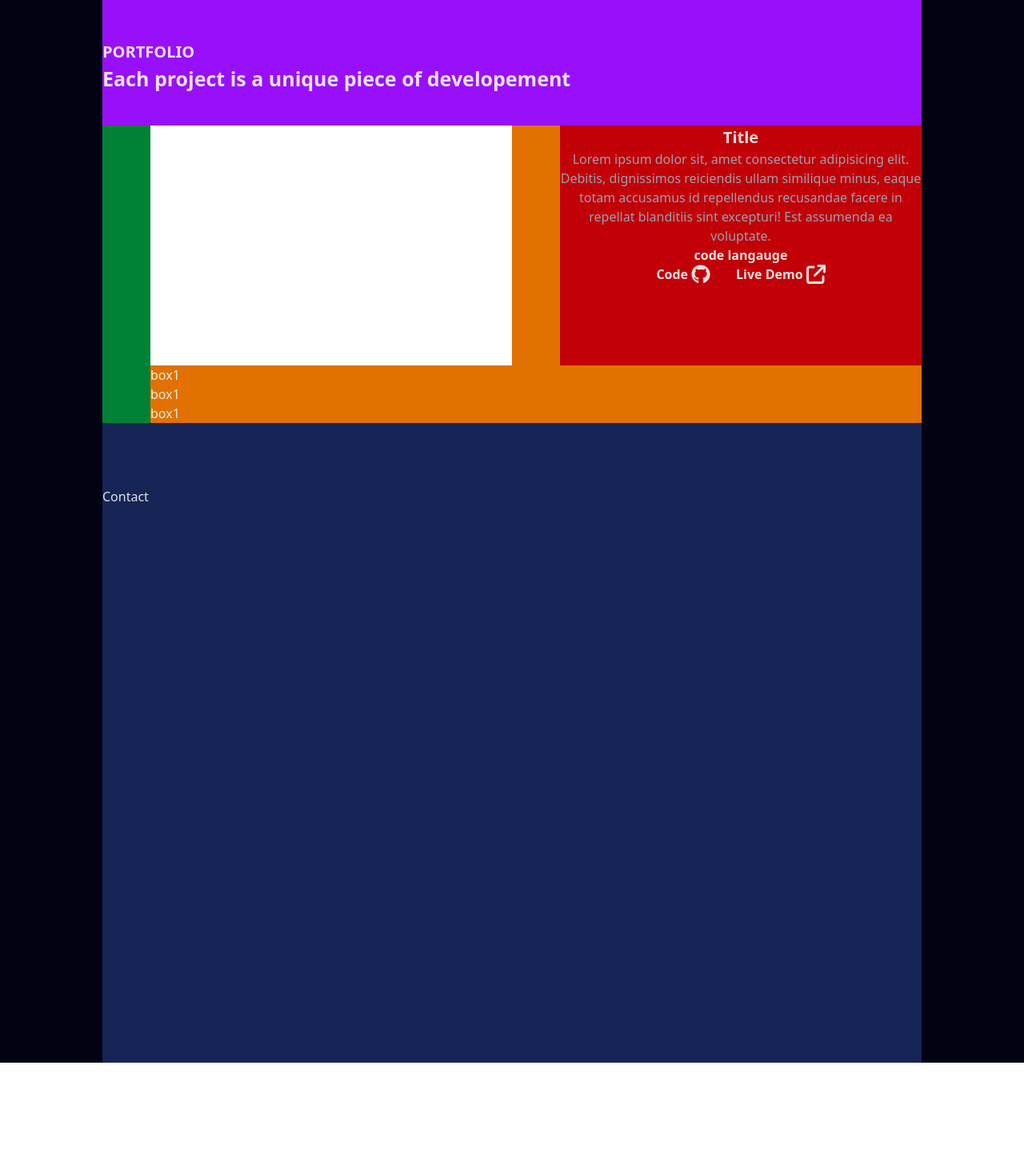
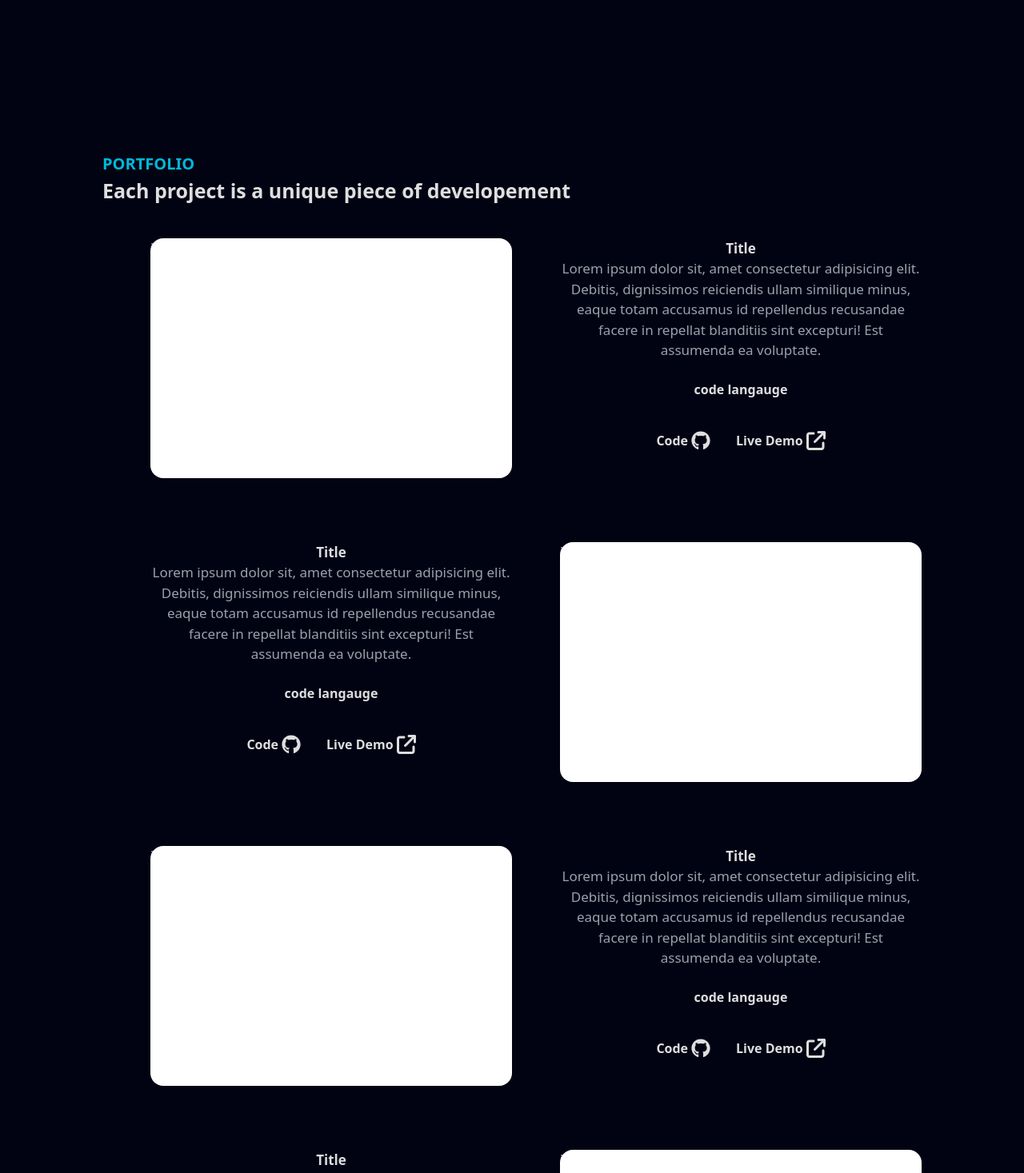
Before and after one commit to Adedejijohn11/Portfolio-vs2, a React (Vite) app: page / in a window 1280 px wide. Shown: the part 1330-2797 px from the top of the page at 80% size. Before the commit the page ends 2659 px from the top, so only its background shows below. Built offline with nearby package versions, Linux system fonts and the light colour scheme.

Commit message:
did the ui and only image left to add

```diff
--- a/src/App.jsx
+++ b/src/App.jsx
@@ -4,6 +4,7 @@ import About from "./components/about";
 import Project from "./components/project";
 import Contact from "./components/contact";
 import Navbar from "./components/navbar";
+import Footer from "./components/footer";
 
 function App() {
   return (
@@ -14,6 +15,7 @@ function App() {
         <About />
         <Project />
         <Contact />
+        <Footer />
       </div>
     </div>
   );
--- a/src/components/about.jsx
+++ b/src/components/about.jsx
@@ -4,10 +4,10 @@ const About = () => {
   return (
     <div
       id="about"
-      className="h-full w-full lg:w-[80%] px-5 md:px-10 lg:px-0  "
+      className="h-[600px]  w-full lg:w-[80%] px-5 md:px-10 lg:px-0   "
     >
-      <div className="pt-30 md:pt-40 h-full flex flex-col gap-8 items-center justify-center">
-        <h1 className="text-[20px] lg:text-[25px] font-bold">
+      <div className="pt-30 xl:pt-40 h-full flex flex-col gap-8 items-center justify-center">
+        <h1 className="text-[20px] lg:text-[25px] text-cyan-500 font-bold ">
           ABOUT ME
         </h1>
         <div className="flex flex-col md:flex-row items-center justify-center gap-8 ">
--- a/src/components/contact.jsx
+++ b/src/components/contact.jsx
@@ -1,10 +1,37 @@
 import React from "react";
+import { MdEmail } from "react-icons/md";
+import { FaLocationDot } from "react-icons/fa6";
 
 const Contact = () => {
   return (
-    <div id="contact" className="h-[800px]  w-[80%] bg-blue-950">
-      <div className="pt-20">
-        <h1>Contact</h1>
+    <div
+      id="contact"
+      className="h-[500px] w-full lg:w-[80%] px-5 md:px-10 lg:px-0  flex items-center"
+    >
+      <div className="pt-10">
+        <h1 className="text-[18px] font-bold  text-cyan-500 ">CONTACT</h1>
+        <p className="text-[22px] font-bold">
+          Hit me up for any opportunity 👇!!!{" "}
+        </p>
+        <div className="flex flex-col md:flex-row pl-0 md:pl-10 mt-15 gap-10">
+          <div className="flex items-center gap-5">
+            <FaLocationDot className=" text-[25px] text-cyan-500" />
+            <div>
+              <p className="text-[20px] font-bold">Location</p>
+              <p className="text-[18px] text-gray-400">Luxembourg</p>
+            </div>
+          </div>
+          <div className="flex items-center gap-5">
+            <MdEmail className=" text-[25px] text-cyan-500" />
+            <div>
+              <p className="text-[20px] font-bold">Mail</p>
+              <p className="text-[18px] text-gray-400">
+                adedejijohn099@gmail.com
+              </p>
+            </div>
+          </div>
+        </div>
+        <div></div>
       </div>
     </div>
   );
--- /dev/null
+++ b/src/components/footer.jsx
@@ -0,0 +1,22 @@
+import { FaLinkedin } from "react-icons/fa6";
+import { FaGithub } from "react-icons/fa6";
+
+const Footer = () => {
+  return (
+    <div className=" h-[60px] w-full md:w-[80%] border-t-2 border-gray-500  flex  items-center justify-center ">
+      <div className="w-full h-full  flex  items-center justify-center md:justify-between ">
+        <div>
+          <p className="text-[15px]  font-bold">
+            AdedejiJohn<span>&copy;copyright {new Date().getFullYear()}</span>
+          </p>
+        </div>
+        <div className="text-[23px] hidden  md:flex  gap-5">
+          <FaLinkedin />
+          <FaGithub />
+        </div>
+      </div>
+    </div>
+  );
+};
+
+export default Footer;
--- a/src/components/project.jsx
+++ b/src/components/project.jsx
@@ -1,46 +1,138 @@
 import React from "react";
 import { FaGithub } from "react-icons/fa6";
 import { FaArrowUpRightFromSquare } from "react-icons/fa6";
-<FaArrowUpRightFromSquare />
+<FaArrowUpRightFromSquare />;
 
 const Project = () => {
   return (
-    <div id="project" className="h-full w-full lg:w-[80%] px-5 md:px-10 lg:px-0  bg-pink-700">
-      <div className="pt-20 md:pt-30 flex flex-col bg-purple-600">
-        <h1 className="text-[20px] font-bold">PORTFOLIO</h1>
-        <h2 className="text-[25px] font-bold">Each project is a unique piece of developement</h2>
-        <div className="h-full w-full mt-10 pl-15 bg-green-700">
-          <div className="flex flex-col bg-amber-600">
-            <div className="flex gap-15">
-              <div className="h-[300px] w-[50%] bg-white">
+    <div
+      id="project"
+      className="h-full w-full lg:w-[80%] px-5 md:px-10 lg:px-0  "
+    >
+      <div className="pt-20 md:pt-30 flex flex-col ">
+        <h1 className="text-[15px] md:text-[20px] text-cyan-500 font-bold">
+          PORTFOLIO
+        </h1>
+        <h2 className="text-[15px] md:text-[25px] font-bold">
+          Each project is a unique piece of developement
+        </h2>
+        <div className="h-full w-full mt-10 pl-0  md:pl-15 ">
+          <div className="flex flex-col gap-20 ">
+            {/* Box-1 */}
+            <div className="flex flex-col md:flex-row gap-10 md:gap-15 ">
+              <div className="h-[230px] md:h-[300px]  w-full md:w-[50%] rounded-2xl bg-white">
                 img
               </div>
-              <div className="h-[300px] w-[50%] flex flex-col  items-center bg-red-700">
-                <h1 className="text-[20px] font-bold">Title</h1>
-                <p className="text-center text-gray-400">Lorem ipsum dolor sit, amet consectetur adipisicing elit. Debitis, dignissimos reiciendis ullam similique minus, eaque totam accusamus id repellendus recusandae facere in repellat blanditiis sint excepturi! Est assumenda ea voluptate.</p>
+              <div className="h-full w-full md:w-[50%] flex flex-col  items-center ">
+                <h1 className="text-[16px] lg:text-[17px] xl:text-[25px] font-bold">
+                  Title
+                </h1>
+                <p className="text-center text-[16px] lg:text-[17px] xl:text-[20px] text-gray-400">
+                  Lorem ipsum dolor sit, amet consectetur adipisicing elit.
+                  Debitis, dignissimos reiciendis ullam similique minus, eaque
+                  totam accusamus id repellendus recusandae facere in repellat
+                  blanditiis sint excepturi! Est assumenda ea voluptate.
+                </p>
 
-                <p className="font-bold">code langauge</p>
-                <div className="flex gap-8 ">
+                <p className="font-bold mt-6">code langauge</p>
+                <div className="flex gap-8 mt-10">
                   <div className="flex items-center ">
                     <span className="font-bold mr-1">Code</span>
-                    <FaGithub  className="text-2xl"/>
+                    <FaGithub className="text-2xl" />
                   </div>
-                  <div className="flex items-center ">
+                  <div className="flex items-center  ">
                     <span className="font-bold mr-1">Live Demo</span>
                     <FaArrowUpRightFromSquare className="text-2xl" />
                   </div>
-
                 </div>
               </div>
             </div>
-            <div>
-              box1
+            {/* Box-2 */}
+            <div className="flex flex-col md:flex-row-reverse gap-10 md:gap-15 ">
+              <div className="h-[230px] md:h-[300px] w-full md:w-[50%] rounded-2xl bg-white">
+                img
+              </div>
+              <div className="h-full w-full md:w-[50%] flex flex-col  items-center ">
+                <h1 className="text-[16px] lg:text-[17px] xl:text-[25px] font-bold">
+                  Title
+                </h1>
+                <p className="text-center text-[16px] lg:text-[17px] xl:text-[20px] text-gray-400">
+                  Lorem ipsum dolor sit, amet consectetur adipisicing elit.
+                  Debitis, dignissimos reiciendis ullam similique minus, eaque
+                  totam accusamus id repellendus recusandae facere in repellat
+                  blanditiis sint excepturi! Est assumenda ea voluptate.
+                </p>
+
+                <p className="font-bold mt-6">code langauge</p>
+                <div className="flex gap-8 mt-10">
+                  <div className="flex items-center ">
+                    <span className="font-bold mr-1">Code</span>
+                    <FaGithub className="text-2xl" />
+                  </div>
+                  <div className="flex items-center  ">
+                    <span className="font-bold mr-1">Live Demo</span>
+                    <FaArrowUpRightFromSquare className="text-2xl" />
+                  </div>
+                </div>
+              </div>
             </div>
-            <div>
-              box1
+            {/* Box-3 */}
+            <div className="flex flex-col md:flex-row gap-10 md:gap-15 ">
+              <div className="h-[230px] md:h-[300px] w-full md:w-[50%] rounded-2xl bg-white">
+                img
+              </div>
+              <div className="h-full w-full md:w-[50%] flex flex-col  items-center ">
+                <h1 className="text-[16px] lg:text-[17px] xl:text-[25px] font-bold">
+                  Title
+                </h1>
+                <p className="text-center text-[16px] lg:text-[17px] xl:text-[20px] text-gray-400">
+                  Lorem ipsum dolor sit, amet consectetur adipisicing elit.
+                  Debitis, dignissimos reiciendis ullam similique minus, eaque
+                  totam accusamus id repellendus recusandae facere in repellat
+                  blanditiis sint excepturi! Est assumenda ea voluptate.
+                </p>
+
+                <p className="font-bold mt-6">code langauge</p>
+                <div className="flex gap-8 mt-10">
+                  <div className="flex items-center ">
+                    <span className="font-bold mr-1">Code</span>
+                    <FaGithub className="text-2xl" />
+                  </div>
+                  <div className="flex items-center  ">
+                    <span className="font-bold mr-1">Live Demo</span>
+                    <FaArrowUpRightFromSquare className="text-2xl" />
+                  </div>
+                </div>
+              </div>
             </div>
-            <div>
-              box1
+            {/* box-4 */}
+            <div className="flex flex-col md:flex-row-reverse gap-10 md:gap-15 ">
+              <div className="h-[230px] md:h-[300px] w-full md:w-[50%] rounded-2xl bg-white">
+                img
+              </div>
+              <div className="h-full w-full md:w-[50%] flex flex-col  items-center ">
+                <h1 className="text-[16px] lg:text-[17px] xl:text-[25px] font-bold">
+                  Title
+                </h1>
+                <p className="text-center text-[16px] lg:text-[17px] xl:text-[20px] text-gray-400">
+                  Lorem ipsum dolor sit, amet consectetur adipisicing elit.
+                  Debitis, dignissimos reiciendis ullam similique minus, eaque
+                  totam accusamus id repellendus recusandae facere in repellat
+                  blanditiis sint excepturi! Est assumenda ea voluptate.
+                </p>
+
+                <p className="font-bold mt-6">code langauge</p>
+                <div className="flex gap-8 mt-10">
+                  <div className="flex items-center ">
+                    <span className="font-bold mr-1">Code</span>
+                    <FaGithub className="text-2xl" />
+                  </div>
+                  <div className="flex items-center  ">
+                    <span className="font-bold mr-1">Live Demo</span>
+                    <FaArrowUpRightFromSquare className="text-2xl" />
+                  </div>
+                </div>
+              </div>
             </div>
           </div>
         </div>
```
Also changed, not shown: src/components/navbar.jsx (+9 -9 lines).
